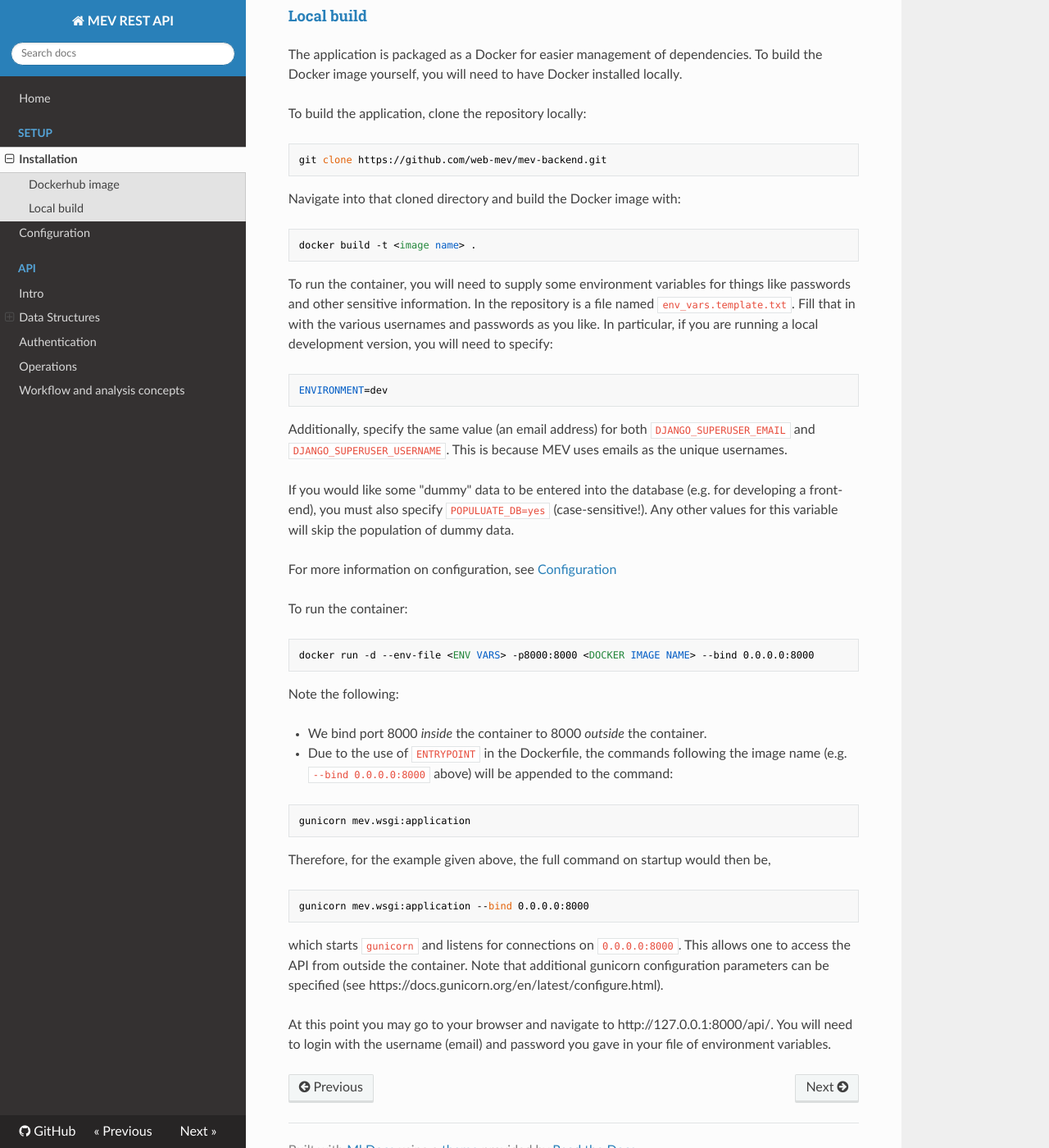
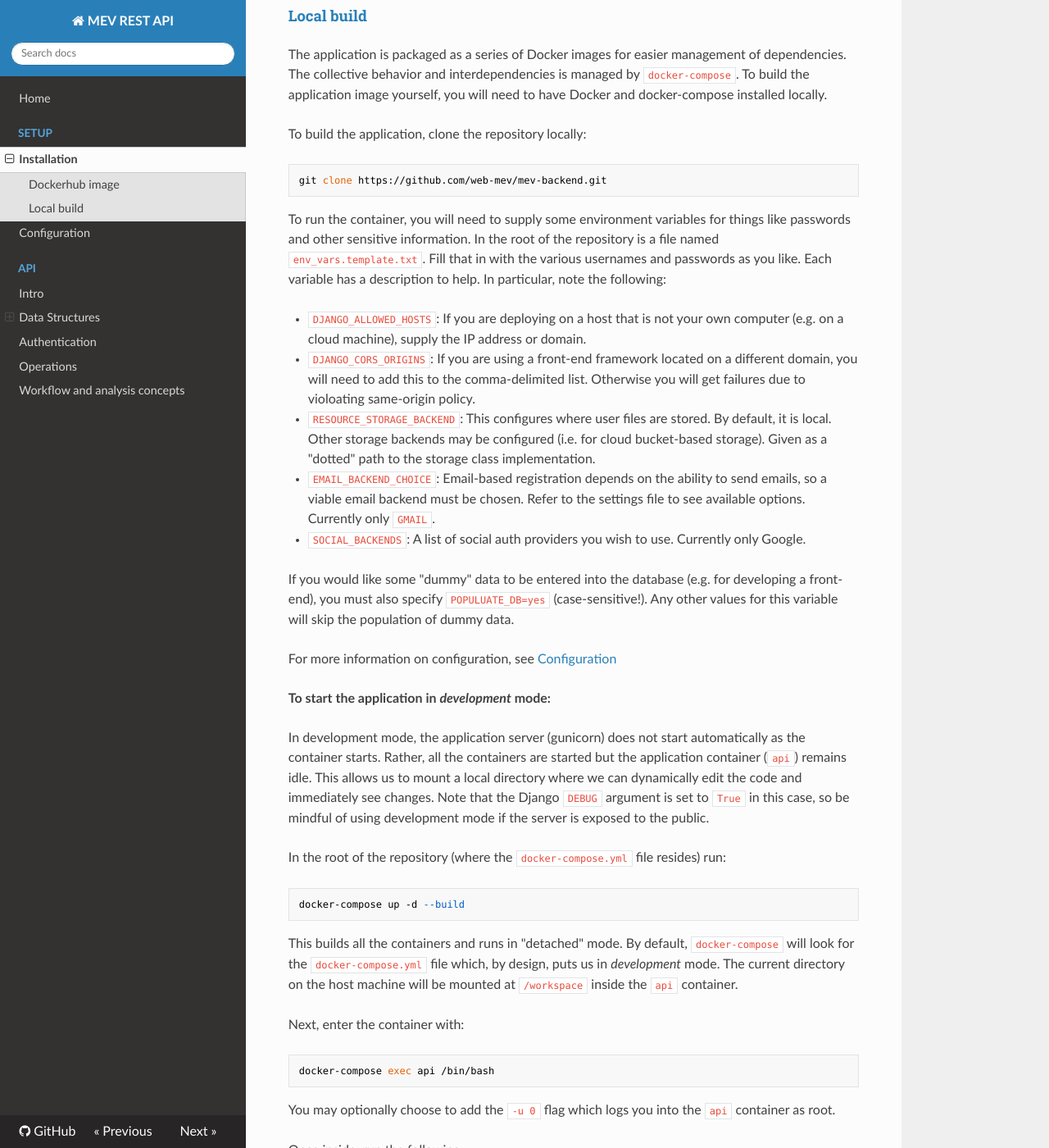
Before and after one commit to web-mev/mev-backend, an MkDocs documentation site: the page built from mev/api/docs/docs/install.md, in a window 1280 px wide and 1400 px high, scrolled down 244 px. Shown: the whole window at 82% size. Built offline with MkDocs 1.6.1, drawn with Linux system fonts in a browser that asks for light colours; nearby versions of some CDN libraries; some of the changed text lies outside the part shown.

Commit message:
Update to installation docs.

````diff
--- a/mev/api/docs/docs/install.md
+++ b/mev/api/docs/docs/install.md
@@ -6,45 +6,80 @@ TODO
 
 #### Local build
 
-The application is packaged as a Docker for easier management of dependencies.  To build the Docker image yourself, you will need to have Docker installed locally.
+The application is packaged as a series of Docker images for easier management of dependencies.  The collective behavior and interdependencies is managed by `docker-compose`.  To build the application image yourself, you will need to have Docker and docker-compose installed locally.
 
 To build the application, clone the repository locally:
 ```
 git clone https://github.com/web-mev/mev-backend.git
 ```
 
-Navigate into that cloned directory and build the Docker image with:
-```
-docker build -t <image name> .
-```
+To run the container, you will need to supply some environment variables for things like passwords and other sensitive information.  In the root of the repository is a file named `env_vars.template.txt`.  Fill that in with the various usernames and passwords as you like.  Each variable has a description to help.  In particular, note the following:
 
-To run the container, you will need to supply some environment variables for things like passwords and other sensitive information.  In the repository is a file named `env_vars.template.txt`.  Fill that in with the various usernames and passwords as you like.  In particular, if you are running a local development version, you will need to specify:
-```
-ENVIRONMENT=dev
-```
-Additionally, specify the same value (an email address) for both `DJANGO_SUPERUSER_EMAIL` and `DJANGO_SUPERUSER_USERNAME`.  This is because MEV uses emails as the unique usernames.
+- `DJANGO_ALLOWED_HOSTS`: If you are deploying on a host that is not your own computer (e.g. on a cloud machine), supply the IP address or domain.
+- `DJANGO_CORS_ORIGINS`: If you are using a front-end framework located on a different domain, you will need to add this to the comma-delimited list.  Otherwise you will get failures due to violoating same-origin policy.
+- `RESOURCE_STORAGE_BACKEND`: This configures where user files are stored.  By default, it is local.  Other storage backends may be configured (i.e. for cloud bucket-based storage).  Given as a "dotted" path to the storage class implementation.
+- `EMAIL_BACKEND_CHOICE`: Email-based registration depends on the ability to send emails, so a viable email backend must be chosen.  Refer to the settings file to see available options.  Currently only `GMAIL`.
+- `SOCIAL_BACKENDS`: A list of social auth providers you wish to use.  Currently only Google.
+
 
 If you would like some "dummy" data to be entered into the database (e.g. for developing a front-end), you must also specify `POPULUATE_DB=yes` (case-sensitive!).  Any other values for this variable will skip the population of dummy data.
 
 For more information on configuration, see [Configuration](resource_metadata.md)
 
-To run the container:
+**To start the application in *development* mode:**
+
+In development mode, the application server (gunicorn) does not start automatically as the container starts.  Rather, all the containers are started but the application container (`api`) remains idle.  This allows us to mount a local directory where we can dynamically edit the code and immediately see changes.  Note that the Django `DEBUG` argument is set to `True` in this case, so be mindful of using development mode if the server is exposed to the public.
+
+In the root of the repository (where the `docker-compose.yml` file resides) run:
 ```
-docker run -d --env-file <ENV VARS> -p8000:8000 <DOCKER IMAGE NAME> --bind 0.0.0.0:8000
+docker-compose up -d --build
+```
+This builds all the containers and runs in "detached" mode.  By default, `docker-compose` will look for the `docker-compose.yml` file which, by design, puts us in *development* mode.  The current directory on the host machine will be mounted at `/workspace` inside the `api` container.
+
+Next, enter the container with:
+```
+docker-compose exec api /bin/bash
+```
+You may optionally choose to add the `-u 0` flag which logs you into the `api` container as root.
+
+Once inside, run the following:
+```
+cd /workspace/mev
+source startup.sh
+```
+This will run some database migrations and other preliminaries, but will **not** actually start the gunicorn application server.  To do that, you must then run:
+```
+cd /workspace/mev
+gunicorn mev.wsgi:application --bind 0.0.0.0:8000
+```
+(note the `cd` at the top since the `startup.sh` script ends up moving you into the `/www` directory).  The `bind` argument should have the port set to 8000 as this is how the NGINX container communicates over the internal docker-compose network.
+
+Following all that, the application should be running on port 8081 (e.g. http://127.0.0.1:8081/api/)
+
+
+If you are interested, note that additional gunicorn configuration parameters can be specified (see https://docs.gunicorn.org/en/latest/configure.html).
+
+By stopping the gunicorn server (Ctrl+C), you can make local edits to your code (again, connected *into* the container via the volume mount) and immediately restart the server to see the changes.  The unit test suite can also be run in this manner with
+```
+python3 /workspace/mev/manage.py test
 ```
 
-Note the following:
+**To start the application in *production* mode:**
 
-- We bind port 8000 *inside* the container to 8000 *outside* the container.
-- Due to the use of `ENTRYPOINT` in the Dockerfile, the commands following the image name (e.g. `--bind 0.0.0.0:8000` above) will be appended to the command:
+In production mode, the application server *will* be started following the usual startup steps contained in `startup.sh`.
+
+In the root of the repository (where the `docker-compose.prod.yml` file resides) run:
 ```
-gunicorn mev.wsgi:application
+docker-compose -f docker-compose.prod.yml up -d --build
 ```
 
-Therefore, for the example given above, the full command on startup would then be,
+This should start everything up.  On occasion, if you are very quick to navigate to the site, NGINX will issue a 502 bad gateway error.  However, a refresh should open the site correctly.
+
+In production mode, Django debugging is turned off, so any errors will be reported as generic 500 server errors without any corresponding details.
+
+**Stopping the application**
+
+To shut down the application (in verbose mode), run
 ```
-gunicorn mev.wsgi:application --bind 0.0.0.0:8000
+docker-compose down -v
 ```
-which starts `gunicorn` and listens for connections on `0.0.0.0:8000`.  This allows one to access the API from outside the container. Note that additional gunicorn configuration parameters can be specified (see https://docs.gunicorn.org/en/latest/configure.html).
-
-At this point you may go to your browser and navigate to http://127.0.0.1:8000/api/.  You will need to login with the username (email) and password you gave in your file of environment variables.
````
